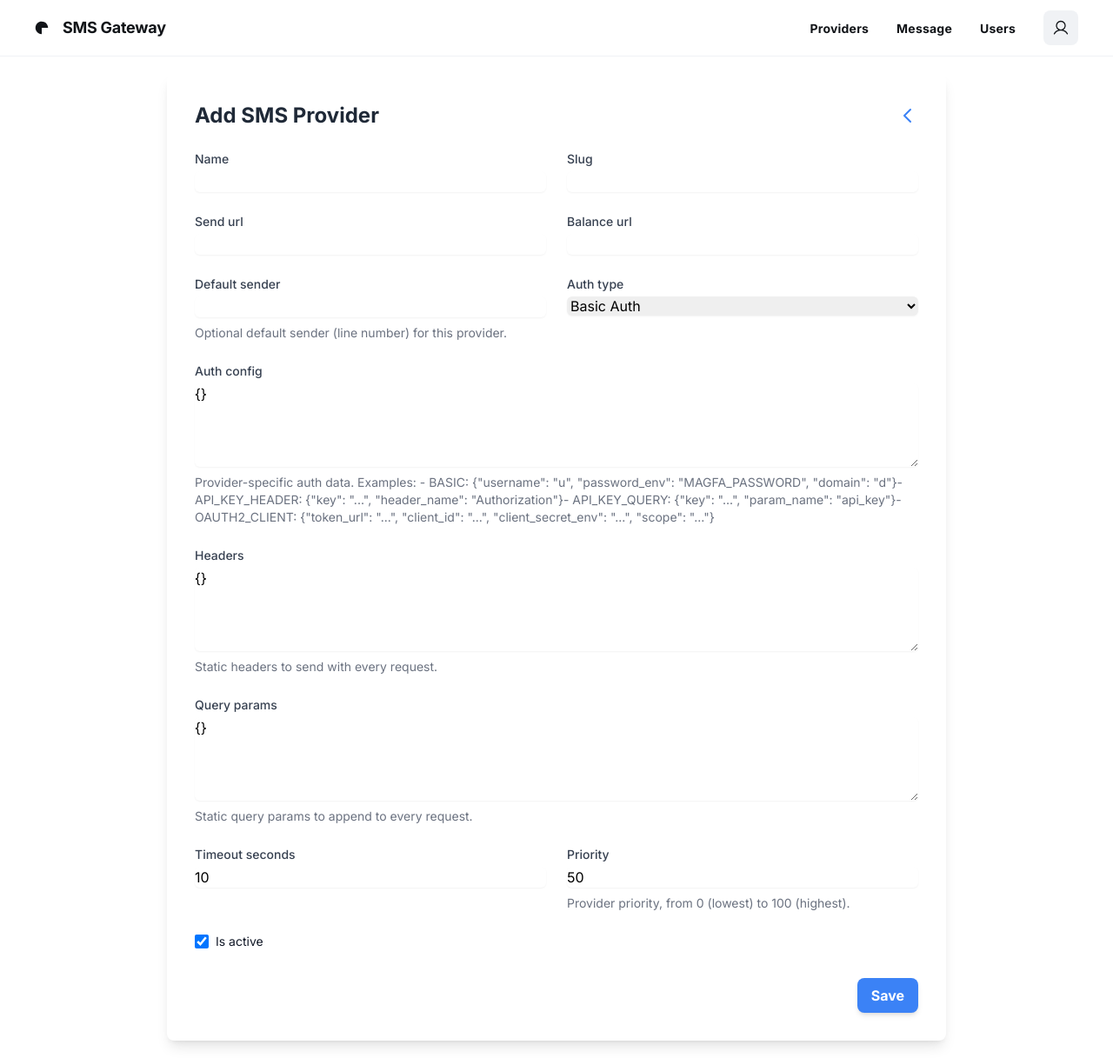
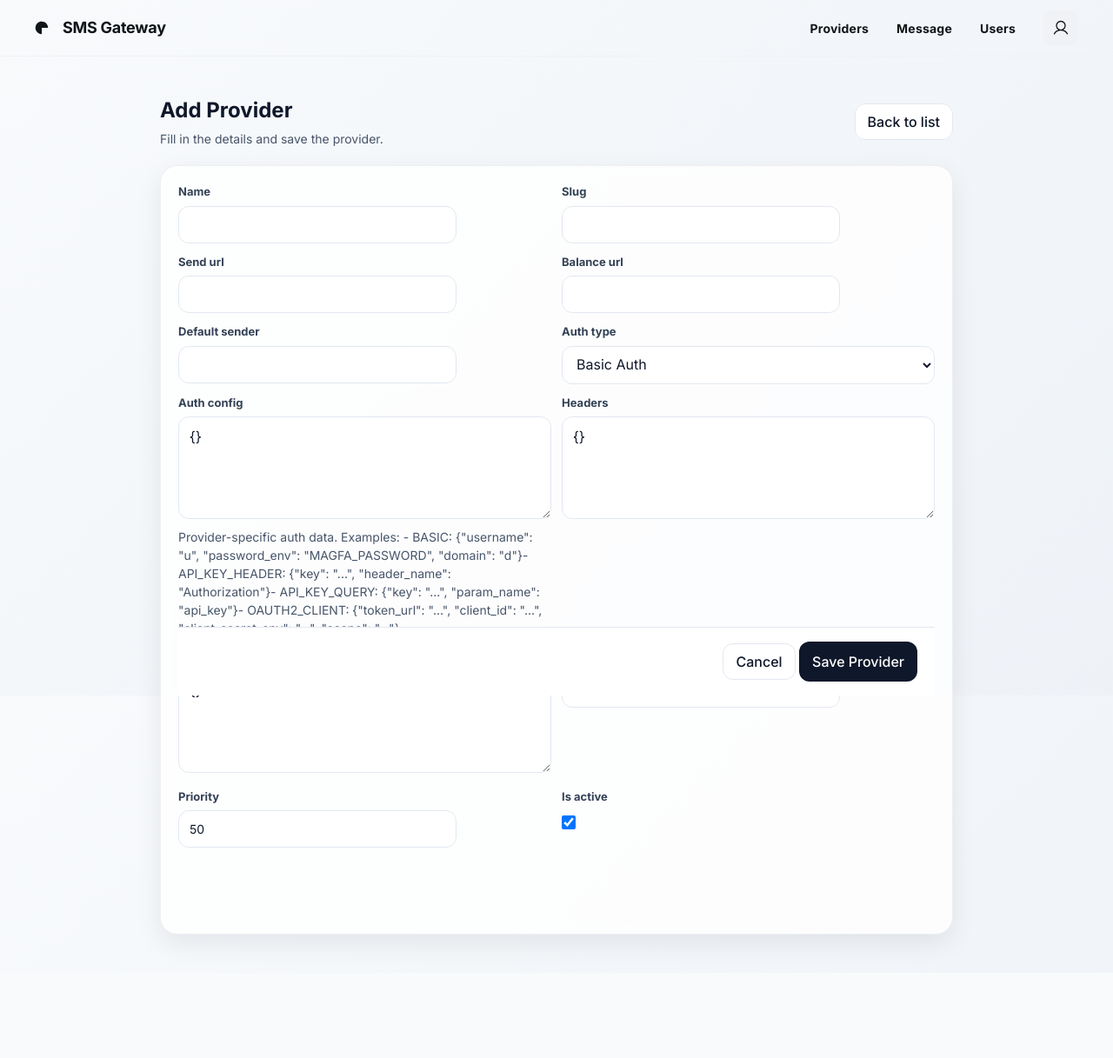
Before and after one commit to ghanad/sms_gateway, a Django app: page /providers/add/ in a window 1280 px wide. Shown: the whole page at 87% size. After the commit the page ends 1093 px from the top, so only its background shows below. Run offline with Django 5.2, Linux system fonts and the light colour scheme; the visitor is signed in with stand-in values (Sample User, id 1); some libraries are stand-ins or nearby versions.

Commit message:
add pages for sms providers

```diff
--- a/server-b/providers/forms.py
+++ b/server-b/providers/forms.py
@@ -1,3 +1,4 @@
+# server-b/providers/forms.py
 from django import forms
 from .models import SmsProvider
 from . import widgets
@@ -7,16 +8,19 @@ class SmsProviderForm(forms.ModelForm):
         model = SmsProvider
         fields = '__all__'
         widgets = {
-            'name': widgets.TextInput(),
-            'slug': widgets.TextInput(),
-            'send_url': widgets.TextInput(),
-            'balance_url': widgets.TextInput(),
-            'default_sender': widgets.TextInput(),
-            'auth_type': widgets.Select(),
-            'auth_config': widgets.Textarea(attrs={'rows': 4}),
-            'headers': widgets.Textarea(attrs={'rows': 4}),
-            'query_params': widgets.Textarea(attrs={'rows': 4}),
-            'timeout_seconds': widgets.TextInput(attrs={'type': 'number'}),
-            'priority': widgets.TextInput(attrs={'type': 'number'}),
-            'is_active': widgets.CheckboxInput(),
+            # Text inputs
+            'name': widgets.TextInput(attrs={'class': 'input'}),
+            'slug': widgets.TextInput(attrs={'class': 'input'}),
+            'send_url': widgets.TextInput(attrs={'class': 'input'}),
+            'balance_url': widgets.TextInput(attrs={'class': 'input'}),
+            'default_sender': widgets.TextInput(attrs={'class': 'input'}),
+            # Selects / Textareas
+            'auth_type': widgets.Select(attrs={'class': 'field'}),
+            'auth_config': widgets.Textarea(attrs={'class': 'field', 'rows': 4}),
+            'headers': widgets.Textarea(attrs={'class': 'field', 'rows': 4}),
+            'query_params': widgets.Textarea(attrs={'class': 'field', 'rows': 4}),
+            # Numbers / flags
+            'timeout_seconds': widgets.TextInput(attrs={'type': 'number', 'class': 'input'}),
+            'priority': widgets.TextInput(attrs={'type': 'number', 'class': 'input'}),
+            'is_active': widgets.CheckboxInput(attrs={'class': 'checkbox'}),
         }
--- a/server-b/providers/templates/providers/smsprovider_form.html
+++ b/server-b/providers/templates/providers/smsprovider_form.html
@@ -1,138 +1,117 @@
+<!-- server-b/providers/templates/providers/smsprovider_form.html -->
 {% extends 'base.html' %}
+{% load static %}
+
+{% block extra_head %}
+    <link rel="stylesheet" href="{% static 'css/dashboard.css' %}">
+{% endblock extra_head %}
 
 {% block content %}
-<div class="bg-white p-8 rounded-lg shadow-lg max-w-4xl mx-auto">
-    <div class="flex justify-between items-center mb-6">
-        <h1 class="text-2xl font-bold text-gray-800">{% if object %}Edit{% else %}Add{% endif %} SMS Provider</h1>
-        <a href="{% url 'sms_provider_list' %}" class="text-blue-500 hover:text-blue-700">
-            <svg xmlns="http://www.w3.org/2000/svg" class="h-6 w-6" fill="none" viewBox="0 0 24 24" stroke="currentColor">
-                <path stroke-linecap="round" stroke-linejoin="round" stroke-width="2" d="M15 19l-7-7 7-7" />
-            </svg>
-        </a>
-    </div>
-    <form method="post">
-        {% csrf_token %}
-        <div class="grid grid-cols-1 md:grid-cols-2 gap-6">
+<div class="container">
+  <!-- Header -->
+  <div class="header">
     <div>
-                <label for="{{ form.name.id_for_label }}" class="block text-sm font-medium text-gray-700">{{ form.name.label }}</label>
-                {{ form.name }}
-                {% if form.name.help_text %}
-                <p class="mt-2 text-sm text-gray-500">{{ form.name.help_text }}</p>
-                {% endif %}
-                {% for error in form.name.errors %}
-                <p class="mt-2 text-sm text-red-600">{{ error }}</p>
-                {% endfor %}
+      <h1 class="title">{% if object %}Edit Provider{% else %}Add Provider{% endif %}</h1>
+      <p class="subtitle">Fill in the details and save the provider.</p>
     </div>
     <div>
-                <label for="{{ form.slug.id_for_label }}" class="block text-sm font-medium text-gray-700">{{ form.slug.label }}</label>
+      <a class="btn" href="{% url 'sms_provider_list' %}">Back to list</a>
+    </div>
+  </div>
+
+  <!-- Card -->
+  <section class="card">
+    <div class="card__body">
+      <form method="post" novalidate>
+        {% csrf_token %}
+
+        <div class="grid">
+          <!-- Name -->
+          <div>
+            <label class="label" for="{{ form.name.id_for_label }}">{{ form.name.label }}</label>
+            {{ form.name }}
+            {% if form.name.help_text %}<p class="subtitle">{{ form.name.help_text }}</p>{% endif %}
+            {% for error in form.name.errors %}<p class="text-red-500 text-sm">{{ error }}</p>{% endfor %}
+          </div>
+
+          <!-- Slug -->
+          <div>
+            <label class="label" for="{{ form.slug.id_for_label }}">{{ form.slug.label }}</label>
             {{ form.slug }}
-                {% if form.slug.help_text %}
-                <p class="mt-2 text-sm text-gray-500">{{ form.slug.help_text }}</p>
-                {% endif %}
-                {% for error in form.slug.errors %}
-                <p class="mt-2 text-sm text-red-600">{{ error }}</p>
-                {% endfor %}
+            {% if form.slug.help_text %}<p class="subtitle">{{ form.slug.help_text }}</p>{% endif %}
+            {% for error in form.slug.errors %}<p class="text-red-500 text-sm">{{ error }}</p>{% endfor %}
+          </div>
+
+          <!-- URLs -->
+          <div>
+            <label class="label" for="{{ form.send_url.id_for_label }}">{{ form.send_url.label }}</label>
+            {{ form.send_url }}
+            {% for error in form.send_url.errors %}<p class="text-red-500 text-sm">{{ error }}</p>{% endfor %}
           </div>
           <div>
-                <label for="{{ form.send_url.id_for_label }}" class="block text-sm font-medium text-gray-700">{{ form.send_url.label }}</label>
-                {{ form.send_url }}
-                {% if form.send_url.help_text %}
-                <p class="mt-2 text-sm text-gray-500">{{ form.send_url.help_text }}</p>
-                {% endif %}
-                {% for error in form.send_url.errors %}
-                <p class="mt-2 text-sm text-red-600">{{ error }}</p>
-                {% endfor %}
+            <label class="label" for="{{ form.balance_url.id_for_label }}">{{ form.balance_url.label }}</label>
+            {{ form.balance_url }}
+            {% for error in form.balance_url.errors %}<p class="text-red-500 text-sm">{{ error }}</p>{% endfor %}
           </div>
+
+          <!-- Defaults -->
           <div>
-                <label for="{{ form.balance_url.id_for_label }}" class="block text-sm font-medium text-gray-700">{{ form.balance_url.label }}</label>
-                {{ form.balance_url }}
-                {% if form.balance_url.help_text %}
-                <p class="mt-2 text-sm text-gray-500">{{ form.balance_url.help_text }}</p>
-                {% endif %}
-                {% for error in form.balance_url.errors %}
-                <p class="mt-2 text-sm text-red-600">{{ error }}</p>
-                {% endfor %}
+            <label class="label" for="{{ form.default_sender.id_for_label }}">{{ form.default_sender.label }}</label>
+            {{ form.default_sender }}
+            {% for error in form.default_sender.errors %}<p class="text-red-500 text-sm">{{ error }}</p>{% endfor %}
           </div>
+
+          <!-- Auth -->
           <div>
-                <label for="{{ form.default_sender.id_for_label }}" class="block text-sm font-medium text-gray-700">{{ form.default_sender.label }}</label>
-                {{ form.default_sender }}
-                {% if form.default_sender.help_text %}
-                <p class="mt-2 text-sm text-gray-500">{{ form.default_sender.help_text }}</p>
-                {% endif %}
-                {% for error in form.default_sender.errors %}
-                <p class="mt-2 text-sm text-red-600">{{ error }}</p>
-                {% endfor %}
+            <label class="label" for="{{ form.auth_type.id_for_label }}">{{ form.auth_type.label }}</label>
+            {{ form.auth_type }}
+            {% for error in form.auth_type.errors %}<p class="text-red-500 text-sm">{{ error }}</p>{% endfor %}
           </div>
+
+          <div class="grid--full">
+            <label class="label" for="{{ form.auth_config.id_for_label }}">{{ form.auth_config.label }}</label>
+            {{ form.auth_config }}
+            {% if form.auth_config.help_text %}<p class="subtitle">{{ form.auth_config.help_text }}</p>{% endif %}
+            {% for error in form.auth_config.errors %}<p class="text-red-500 text-sm">{{ error }}</p>{% endfor %}
+          </div>
+
+          <div class="grid--full">
+            <label class="label" for="{{ form.headers.id_for_label }}">{{ form.headers.label }}</label>
+            {{ form.headers }}
+            {% for error in form.headers.errors %}<p class="text-red-500 text-sm">{{ error }}</p>{% endfor %}
+          </div>
+
+          <div class="grid--full">
+            <label class="label" for="{{ form.query_params.id_for_label }}">{{ form.query_params.label }}</label>
+            {{ form.query_params }}
+            {% for error in form.query_params.errors %}<p class="text-red-500 text-sm">{{ error }}</p>{% endfor %}
+          </div>
+
+          <!-- Numbers & flags -->
           <div>
-                <label for="{{ form.auth_type.id_for_label }}" class="block text-sm font-medium text-gray-700">{{ form.auth_type.label }}</label>
-                {{ form.auth_type }}
-                {% if form.auth_type.help_text %}
-                <p class="mt-2 text-sm text-gray-500">{{ form.auth_type.help_text }}</p>
-                {% endif %}
-                {% for error in form.auth_type.errors %}
-                <p class="mt-2 text-sm text-red-600">{{ error }}</p>
-                {% endfor %}
+            <label class="label" for="{{ form.timeout_seconds.id_for_label }}">{{ form.timeout_seconds.label }}</label>
+            {{ form.timeout_seconds }}
+            {% for error in form.timeout_seconds.errors %}<p class="text-red-500 text-sm">{{ error }}</p>{% endfor %}
           </div>
-            <div class="md:col-span-2">
-                <label for="{{ form.auth_config.id_for_label }}" class="block text-sm font-medium text-gray-700">{{ form.auth_config.label }}</label>
-                {{ form.auth_config }}
-                {% if form.auth_config.help_text %}
-                <p class="mt-2 text-sm text-gray-500">{{ form.auth_config.help_text }}</p>
-                {% endif %}
-                {% for error in form.auth_config.errors %}
-                <p class="mt-2 text-sm text-red-600">{{ error }}</p>
-                {% endfor %}
+
+          <div>
+            <label class="label" for="{{ form.priority.id_for_label }}">{{ form.priority.label }}</label>
+            {{ form.priority }}
+            {% for error in form.priority.errors %}<p class="text-red-500 text-sm">{{ error }}</p>{% endfor %}
           </div>
-            <div class="md:col-span-2">
-                <label for="{{ form.headers.id_for_label }}" class="block text-sm font-medium text-gray-700">{{ form.headers.label }}</label>
-                {{ form.headers }}
-                {% if form.headers.help_text %}
-                <p class="mt-2 text-sm text-gray-500">{{ form.headers.help_text }}</p>
-                {% endif %}
-                {% for error in form.headers.errors %}
-                <p class="mt-2 text-sm text-red-600">{{ error }}</p>
-                {% endfor %}
-            </div>
-            <div class="md:col-span-2">
-                <label for="{{ form.query_params.id_for_label }}" class="block text-sm font-medium text-gray-700">{{ form.query_params.label }}</label>
-                {{ form.query_params }}
-                {% if form.query_params.help_text %}
-                <p class="mt-2 text-sm text-gray-500">{{ form.query_params.help_text }}</p>
-                {% endif %}
-                {% for error in form.query_params.errors %}
-                <p class="mt-2 text-sm text-red-600">{{ error }}</p>
-                {% endfor %}
-            </div>
+
           <div>
-                <label for="{{ form.timeout_seconds.id_for_label }}" class="block text-sm font-medium text-gray-700">{{ form.timeout_seconds.label }}</label>
-                {{ form.timeout_seconds }}
-                {% if form.timeout_seconds.help_text %}
-                <p class="mt-2 text-sm text-gray-500">{{ form.timeout_seconds.help_text }}</p>
-                {% endif %}
-                {% for error in form.timeout_seconds.errors %}
-                <p class="mt-2 text-sm text-red-600">{{ error }}</p>
-                {% endfor %}
-            </div>
-            <div>
-                <label for="{{ form.priority.id_for_label }}" class="block text-sm font-medium text-gray-700">{{ form.priority.label }}</label>
-                {{ form.priority }}
-                {% if form.priority.help_text %}
-                <p class="mt-2 text-sm text-gray-500">{{ form.priority.help_text }}</p>
-                {% endif %}
-                {% for error in form.priority.errors %}
-                <p class="mt-2 text-sm text-red-600">{{ error }}</p>
-                {% endfor %}
-            </div>
-            <div class="flex items-center">
+            <label class="label" for="{{ form.is_active.id_for_label }}">{{ form.is_active.label }}</label>
             {{ form.is_active }}
-                <label for="{{ form.is_active.id_for_label }}" class="ml-2 block text-sm text-gray-900">{{ form.is_active.label }}</label>
           </div>
         </div>
-        <div class="mt-8 flex justify-end">
-            <button type="submit" class="bg-blue-500 hover:bg-blue-600 text-white font-bold py-2 px-4 rounded-lg shadow-md focus:outline-none focus:ring-2 focus:ring-offset-2 focus:ring-blue-500">
-                Save
-            </button>
+
+        <div class="panel__footer">
+          <a class="btn" href="{% url 'sms_provider_list' %}">Cancel</a>
+          <button type="submit" class="btn btn-primary">Save Provider</button>
         </div>
       </form>
     </div>
-{% endblock %}
+  </section>
+</div>
+{% endblock content %}
--- a/server-b/providers/urls.py
+++ b/server-b/providers/urls.py
@@ -4,6 +4,7 @@ from .views import (
     SmsProviderCreateView,
     SmsProviderUpdateView,
     SmsProviderDeleteView,
+    ToggleProviderStatusView,
 )
 
 urlpatterns = [
@@ -11,4 +12,5 @@ urlpatterns = [
     path('add/', SmsProviderCreateView.as_view(), name='sms_provider_add'),
     path('<int:pk>/edit/', SmsProviderUpdateView.as_view(), name='sms_provider_edit'),
     path('<int:pk>/delete/', SmsProviderDeleteView.as_view(), name='sms_provider_delete'),
+    path('<int:pk>/toggle-status/', ToggleProviderStatusView.as_view(), name='toggle_provider_status'),
 ]
--- a/server-b/providers/views.py
+++ b/server-b/providers/views.py
@@ -5,6 +5,9 @@ from django.contrib.auth.mixins import UserPassesTestMixin
 from django.urls import reverse_lazy
 from .models import SmsProvider
 from .forms import SmsProviderForm
+from django.http import JsonResponse
+from django.views import View
+import json
 
 class SmsProviderListView(ListView):
     model = SmsProvider
@@ -31,3 +34,16 @@ class SmsProviderDeleteView(IsAdminMixin, DeleteView):
     model = SmsProvider
     template_name = 'providers/smsprovider_confirm_delete.html'
     success_url = reverse_lazy('sms_provider_list')
+
+class ToggleProviderStatusView(IsAdminMixin, View):
+    def post(self, request, pk):
+        try:
+            provider = SmsProvider.objects.get(pk=pk)
+            data = json.loads(request.body)
+            provider.is_active = data.get('is_active', provider.is_active)
+            provider.save()
+            return JsonResponse({'success': True, 'is_active': provider.is_active})
+        except SmsProvider.DoesNotExist:
+            return JsonResponse({'success': False, 'error': 'Provider not found'}, status=404)
+        except Exception as e:
+            return JsonResponse({'success': False, 'error': str(e)}, status=400)
```
Also changed, not shown: server-b/providers/templates/providers/sms_provider_list.html (+51 -52 lines), server-b/providers/templates/providers/smsprovider_confirm_delete.html (+27 -16 lines), server-b/providers/widgets.py (+8 -4 lines). Lines whose indentation alone changed are shown as unchanged.
